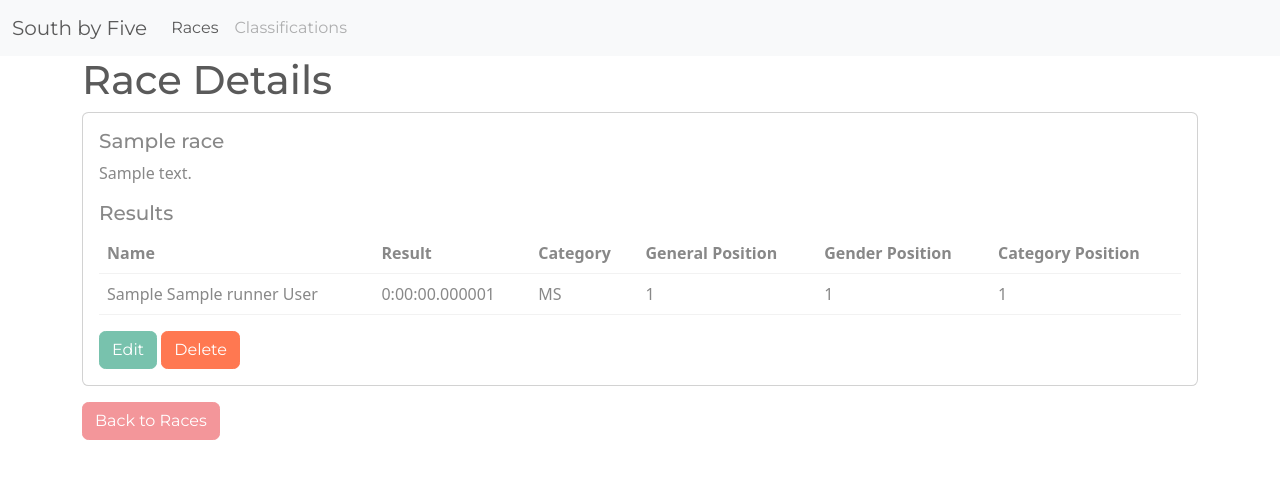
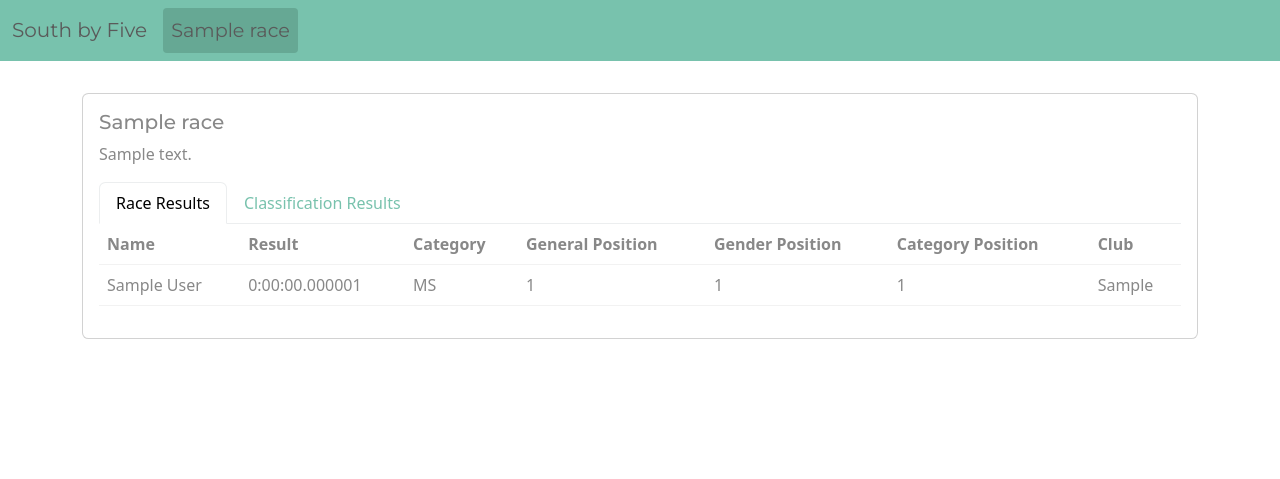
Before and after one commit to lukasz-pudlo/southbyfive, a Django app: page /races/race/1/ in a window 1280 px wide. Shown: the top 479 px of the page. Run offline with Django 4.2, Linux system fonts and the light colour scheme; tables that the repository leaves empty hold one stand-in row (values such as "Sample post"); some libraries are stand-ins or nearby versions.

Commit message:
Remove middle name, add club to Runner model

```diff
--- a/classifications/models.py
+++ b/classifications/models.py
@@ -23,6 +23,7 @@ class ClassificationResult(models.Model):
     general_points = models.PositiveIntegerField(null=True, blank=True)
     gender_points = models.PositiveIntegerField(null=True, blank=True)
     category_points = models.PositiveIntegerField(null=True, blank=True)
+    club_points =models.PositiveIntegerField(null=True, blank=True)
 
     class Meta:
         ordering = ['general_points']
--- a/race_versions/models.py
+++ b/race_versions/models.py
@@ -24,6 +24,7 @@ class ResultVersion(models.Model):
     general_points = models.PositiveIntegerField(null=True, blank=True)
     gender_points = models.PositiveIntegerField(null=True, blank=True)
     category_points = models.PositiveIntegerField(null=True, blank=True)
+    club_points = models.PositiveIntegerField(null=True, blank=True)
 
     def __str__(self):
         return f'Version {self.version} of {self.result.runner} result for {self.result.race}'
--- a/races/admin.py
+++ b/races/admin.py
@@ -18,7 +18,7 @@ class RaceAdmin(admin.ModelAdmin):
 
 
 class RunnerAdmin(admin.ModelAdmin):
-    list_display = ('id', 'first_name', 'middle_name', 'last_name', 'category')
+    list_display = ('id', 'first_name', 'last_name', 'club', 'category')
 
 
 class ResultVersionAdmin(admin.ModelAdmin):
--- /dev/null
+++ b/races/context_processors.py
@@ -0,0 +1,5 @@
+from .models import Race
+
+def race_list(request):
+    races = Race.objects.all().order_by('date_added')
+    return {'races': races}
--- a/races/forms.py
+++ b/races/forms.py
@@ -1,6 +1,5 @@
 from django import forms
 from .models import Race, Result
-from location_field.forms.plain import PlainLocationField
 from datetime import timedelta
 
 
--- a/races/models.py
+++ b/races/models.py
@@ -67,13 +67,13 @@ class Runner(models.Model):
     ]
 
     first_name = models.CharField(max_length=255)
-    middle_name = models.CharField(max_length=255, blank=True, null=True)
     last_name = models.CharField(max_length=255)
     category = models.CharField(
         max_length=3, choices=RUNNER_CATEGORIES, null=True)
+    club = models.CharField(max_length=255, null=True, blank=True)
 
     def __str__(self):
-        name_parts = [self.first_name, self.middle_name, self.last_name]
+        name_parts = [self.first_name, self.last_name]
         return ' '.join(part for part in name_parts if part)
 
 
@@ -86,6 +86,7 @@ class Result(models.Model):
     general_position = models.PositiveIntegerField(null=True, blank=True)
     gender_position = models.PositiveIntegerField(null=True, blank=True)
     category_position = models.PositiveIntegerField(null=True, blank=True)
+    club_position = models.PositiveIntegerField(null=True, blank=True)
 
     def __str__(self):
         return f'{self.runner} result for {self.race}'
--- a/races/views.py
+++ b/races/views.py
@@ -9,6 +9,7 @@ from django.urls import reverse_lazy
 from pathlib import Path
 from races.utils import create_result_versions
 from django.contrib.auth.mixins import LoginRequiredMixin
+from django.shortcuts import redirect
 
 
 
@@ -17,12 +18,25 @@ from django.views.generic import ListView, DetailView, CreateView, UpdateView, D
 from races.models import Race, Result, Runner
 
 from races.forms import RaceForm
+from classifications.models import ClassificationResult
+
+def home(request):
+    first_race = Race.objects.last()
+    if first_race is not None:
+        return redirect('races:detail', first_race.id)
+    else:
+        return redirect('races:list')
 
 
 class RaceListView(ListView):
     model = Race
     template_name = 'races/race_list.html'
     context_object_name = 'races'
+
+    def get_context_data(self, **kwargs):
+        context = super().get_context_data(**kwargs)
+        context['races'] = Race.objects.all()
+        return context
 
 
 class RaceDetailView(DetailView):
@@ -31,8 +45,15 @@ class RaceDetailView(DetailView):
 
     def get_context_data(self, **kwargs):
         context = super().get_context_data(**kwargs)
-        context['results'] = self.object.result_set.all()
+        race = self.object
+        context['results'] = race.result_set.all()
+        context['classification_results'] = ClassificationResult.objects.filter(
+            classification__race=race
+        )
         return context
+
+
+
 
 
 class RaceCreateView(LoginRequiredMixin, CreateView):
@@ -64,16 +85,16 @@ class RaceCreateView(LoginRequiredMixin, CreateView):
                 results = []
                 for index, row in df.iterrows():
                     first_name = row['First Name']
-                    middle_name = row['Middle Name']
                     last_name = row['Last Name']
                     category = row['Category']
+                    club = row['Club'] or 'Unattached'
                     time = pd.to_timedelta(row['Time'])
 
                     runner, created = Runner.objects.get_or_create(
                         first_name=first_name,
-                        middle_name=middle_name,
                         last_name=last_name,
-                        category=category
+                        category=category,
+                        club=club
                     )
 
                     result = Result(
@@ -117,9 +138,9 @@ class RaceUpdateView(LoginRequiredMixin, UpdateView):
             # Get the new data from the file
             data = pd.read_excel(self.object.race_file.path)
             for i, row in data.iterrows():
-                first_name, middle_name, last_name, category, time = row
+                first_name, last_name, category, club, time = row
                 runner, _ = Runner.objects.get_or_create(
-                    first_name=first_name, middle_name=middle_name, last_name=last_name, category=category)
+                    first_name=first_name, last_name=last_name, category=category, club=club)
                 Result.objects.get_or_create(
                     race=self.object, runner=runner, time=pd.to_timedelta(time))
 
--- a/sx5_project/settings.py
+++ b/sx5_project/settings.py
@@ -61,6 +61,9 @@ MIDDLEWARE = [
     'django.middleware.clickjacking.XFrameOptionsMiddleware',
 ]
 
+CSRF_TRUSTED_ORIGINS = ['https://southbyfive.run']
+
+
 ROOT_URLCONF = 'sx5_project.urls'
 APPEND_SLASH = True
 
@@ -75,6 +78,7 @@ TEMPLATES = [
                 'django.template.context_processors.request',
                 'django.contrib.auth.context_processors.auth',
                 'django.contrib.messages.context_processors.messages',
+                'races.context_processors.race_list',
             ],
         },
     },
--- /dev/null
+++ b/sx5_project/static/css/custom.css
@@ -0,0 +1,42 @@
+.nav-link-lg {
+    font-size: 1.2rem;
+}
+
+.navbar {
+    background-color: #78c2ad !important;
+}
+
+.navbar-nav .nav-item .nav-link.active {
+    background-color: #66a894 !important;
+    /* Slightly darker shade of #78c2ad */
+    border-radius: 0.25rem !important;
+    /* Optional: adds rounded corners to the active nav-link */
+}
+
+
+/* Default padding for larger screens */
+.container {
+    padding-top: 2em;
+}
+
+/* Reduce padding for medium screens */
+@media (max-width: 768px) {
+    .container {
+        padding-top: 1.5em;
+    }
+}
+
+/* Reduce padding for small screens */
+@media (max-width: 576px) {
+    .container {
+        padding-top: 1em;
+    }
+}
+
+
+/* Media Query for Mobile Devices */
+@media (max-width: 767px) {
+    .nav-link-lg {
+        font-size: 1rem;
+    }
+}
--- a/sx5_project/templates/base.html
+++ b/sx5_project/templates/base.html
@@ -2,35 +2,41 @@
 {% load bootstrap5 %}
 
 <!DOCTYPE html>
-<html>
+<html lang="en">
 <head>
+    <meta charset="UTF-8">
+    <meta name="viewport" content="width=device-width, initial-scale=1, shrink-to-fit=no">
     <title>South by Five Races</title>
     {% bootstrap_css %}
     <link rel="stylesheet" href="{% static 'css/minty.css' %}">
+    <link rel="stylesheet" href="{% static 'css/custom.css' %}">
     {% bootstrap_javascript %}
     {% block extra_css %}
     {% endblock %}
 </head>
 <body>
+
     <!-- Navigation Bar -->
     <nav class="navbar navbar-expand-lg navbar-light bg-light">
         <div class="container-fluid">
-                <a class="navbar-brand" href="{% url 'races:list' %}">South by Five</a>
+            <a class="navbar-brand" href="{% url 'home' %}">South by Five</a>
             <button class="navbar-toggler" type="button" data-bs-toggle="collapse" data-bs-target="#navbarNav" aria-controls="navbarNav" aria-expanded="false" aria-label="Toggle navigation">
                 <span class="navbar-toggler-icon"></span>
             </button>
             <div class="collapse navbar-collapse" id="navbarNav">
                 <ul class="navbar-nav">
+                    {% for race in races %}
                         <li class="nav-item">
-                            <a class="nav-link {% if '/races/' in request.path %}active{% endif %}" href="{% url 'races:list' %}">Races</a>
+                            <a class="nav-link nav-link-lg {% if request.path == race.get_absolute_url %}active{% endif %}" href="{% url 'races:detail' race.id %}">{{ race.name }}</a>
                         </li>
-                        <li class="nav-item">
-                            <a class="nav-link {% if '/classifications/' in request.path %}active{% endif %}" href="{% url 'classifications:list' %}">Classifications</a>
-                        </li>
+                    {% endfor %}
                 </ul>
             </div>
         </div>
     </nav>
+    <!-- End Navigation Bar -->
+
+
     <!-- End Navigation Bar -->
 
     <div class="container">
--- /dev/null
+++ b/sx5_project/templates/classifications/classification_results.html
@@ -0,0 +1,22 @@
+<div class="table-responsive">
+    <table class="table">
+        <thead>
+            <tr>
+                <th scope="col">Runner</th>
+                <th scope="col">General Points</th>
+                <th scope="col">Gender Points</th>
+                <th scope="col">Category Points</th>
+            </tr>
+        </thead>
+        <tbody>
+            {% for result in classification_results %}
+                <tr>
+                    <td>{{ result.runner }}</td>
+                    <td>{{ result.general_points }}</td>
+                    <td>{{ result.gender_points }}</td>
+                    <td>{{ result.category_points }}</td>
+                </tr>
+            {% endfor %}
+        </tbody>
+    </table>
+</div>
--- a/sx5_project/templates/races/race_detail.html
+++ b/sx5_project/templates/races/race_detail.html
@@ -1,45 +1,30 @@
 {% extends "base.html" %}
 
 {% block content %}
-  <h1>Race Details</h1>
-
 <div class="card">
     <div class="card-body">
         <h5 class="card-title">{{ race.name }}</h5>
         <p class="card-text">{{ race.description }}</p>
 
-      <h5>Results</h5>
-      <table class="table">
-          <thead>
-              <tr>
-                  <th scope="col">Name</th>
-                  <th scope="col">Result</th>
-                  <th scope="col">Category</th>
-                  <th scope="col">General Position</th>
-                  <th scope="col">Gender Position</th>
-                  <th scope="col">Category Position</th>
-              </tr>
-          </thead>
-          <tbody>
-          {% for result in results %}
-              <tr>
-                  <td>{{ result.runner }}</td>
-                  <td>{{ result.time }}</td>
-                  <td>{{ result.runner.category }}</td>
-                  <td>{{ result.general_position }}</td>
-                  <td>{{ result.gender_position }}</td>
-                  <td>{{ result.category_position }}</td>
-              </tr>
-          {% endfor %}
-          </tbody>
-      </table>
 
-      <a href="{% url 'races:edit' race.id %}" class="btn btn-primary">Edit</a>
-      <a href="{% url 'races:delete' race.id %}" class="btn btn-danger">Delete</a>
+
+        <ul class="nav nav-tabs" id="myTab" role="tablist">
+            <li class="nav-item" role="presentation">
+                <a class="nav-link active" id="race-results-tab" data-bs-toggle="tab" href="#race-results" role="tab" aria-controls="race-results" aria-selected="true">Race Results</a>
+            </li>
+            <li class="nav-item" role="presentation">
+                <a class="nav-link" id="classification-results-tab" data-bs-toggle="tab" href="#classification-results" role="tab" aria-controls="classification-results" aria-selected="false">Classification Results</a>
+            </li>
+        </ul>
+        <div class="tab-content" id="myTabContent">
+            <div class="tab-pane fade show active" id="race-results" role="tabpanel" aria-labelledby="race-results-tab">
+                {% include 'races/race_results.html' %}
+            </div>
+            <div class="tab-pane fade" id="classification-results" role="tabpanel" aria-labelledby="classification-results-tab">
+                {% include 'classifications/classification_results.html' %}
+            </div>
+        </div>
     </div>
 </div>
 
-  <a href="{% url 'races:list' %}" class="btn btn-secondary mt-3">Back to Races</a>
-
-
 {% endblock %}
--- /dev/null
+++ b/sx5_project/templates/races/race_results.html
@@ -0,0 +1,28 @@
+<div class="table-responsive">
+    <table class="table">
+        <thead>
+            <tr>
+                <th scope="col">Name</th>
+                <th scope="col">Result</th>
+                <th scope="col">Category</th>
+                <th scope="col">General Position</th>
+                <th scope="col">Gender Position</th>
+                <th scope="col">Category Position</th>
+                <th scope="col">Club</th>
+            </tr>
+        </thead>
+        <tbody>
+        {% for result in results %}
+            <tr>
+                <td>{{ result.runner }}</td>
+                <td>{{ result.time }}</td>
+                <td>{{ result.runner.category }}</td>
+                <td>{{ result.general_position }}</td>
+                <td>{{ result.gender_position }}</td>
+                <td>{{ result.category_position }}</td>
+                <td>{{ result.runner.club }}</td>
+            </tr>
+        {% endfor %}
+        </tbody>
+    </table>
+</div>
--- a/sx5_project/urls.py
+++ b/sx5_project/urls.py
@@ -3,11 +3,13 @@ from django.urls import path, include
 from django.conf import settings
 from django.conf.urls.static import static
 from django.views.generic.base import RedirectView
+from races.views import home
 
 
 urlpatterns = [
     path('admin/', admin.site.urls),
-    path('', RedirectView.as_view(url='races/', permanent=False)),
+#     path('', RedirectView.as_view(url='races/', permanent=False)),
+    path('', home, name='home'),
     path('races/', include(('races.urls', 'races'), namespace='races')),
     path('race-versions/', include(('race_versions.urls',
          'race-versions'),  namespace='race-versions')),
```
Also changed, not shown: races/utils.py (+17 -10 lines). Lines whose indentation alone changed are shown as unchanged.
